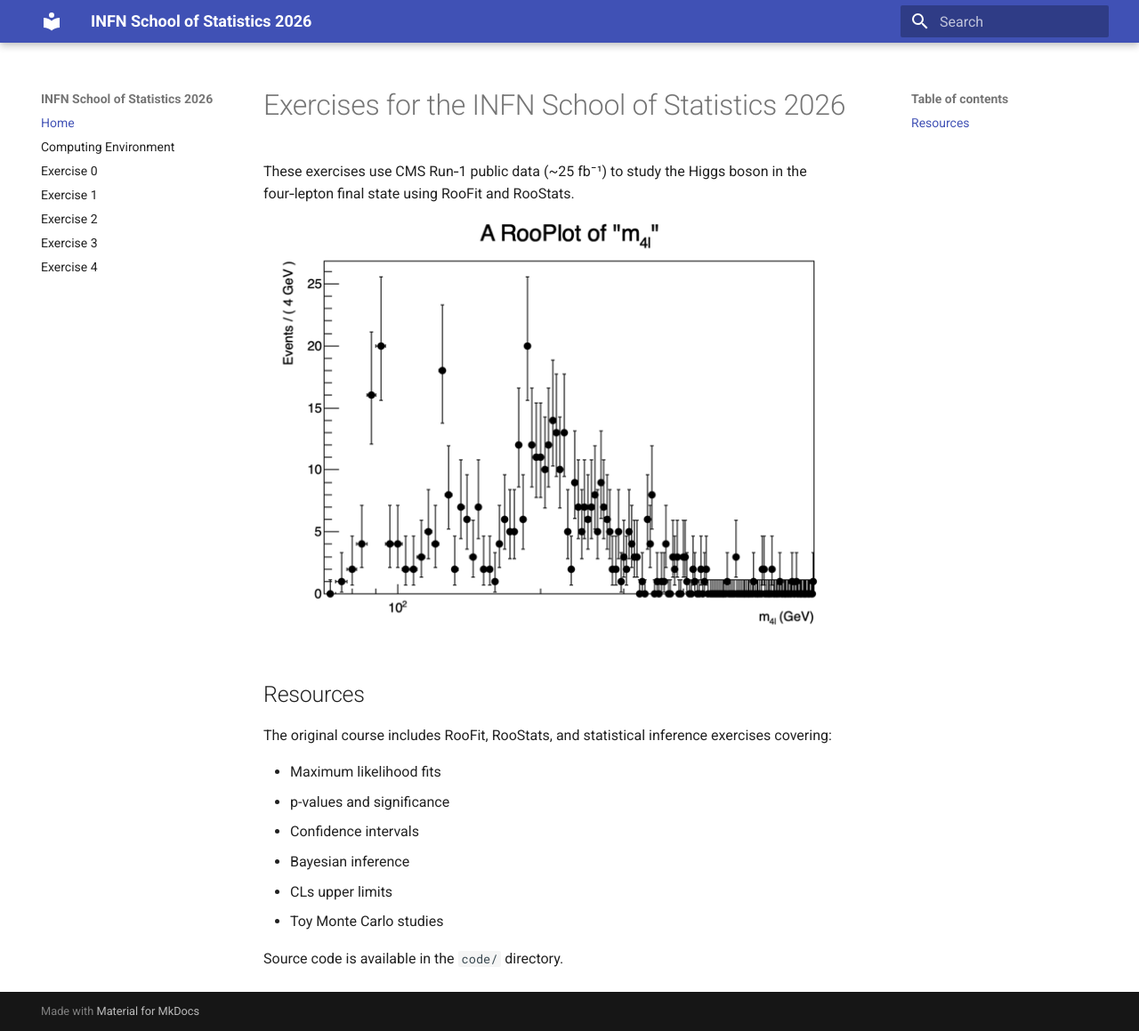
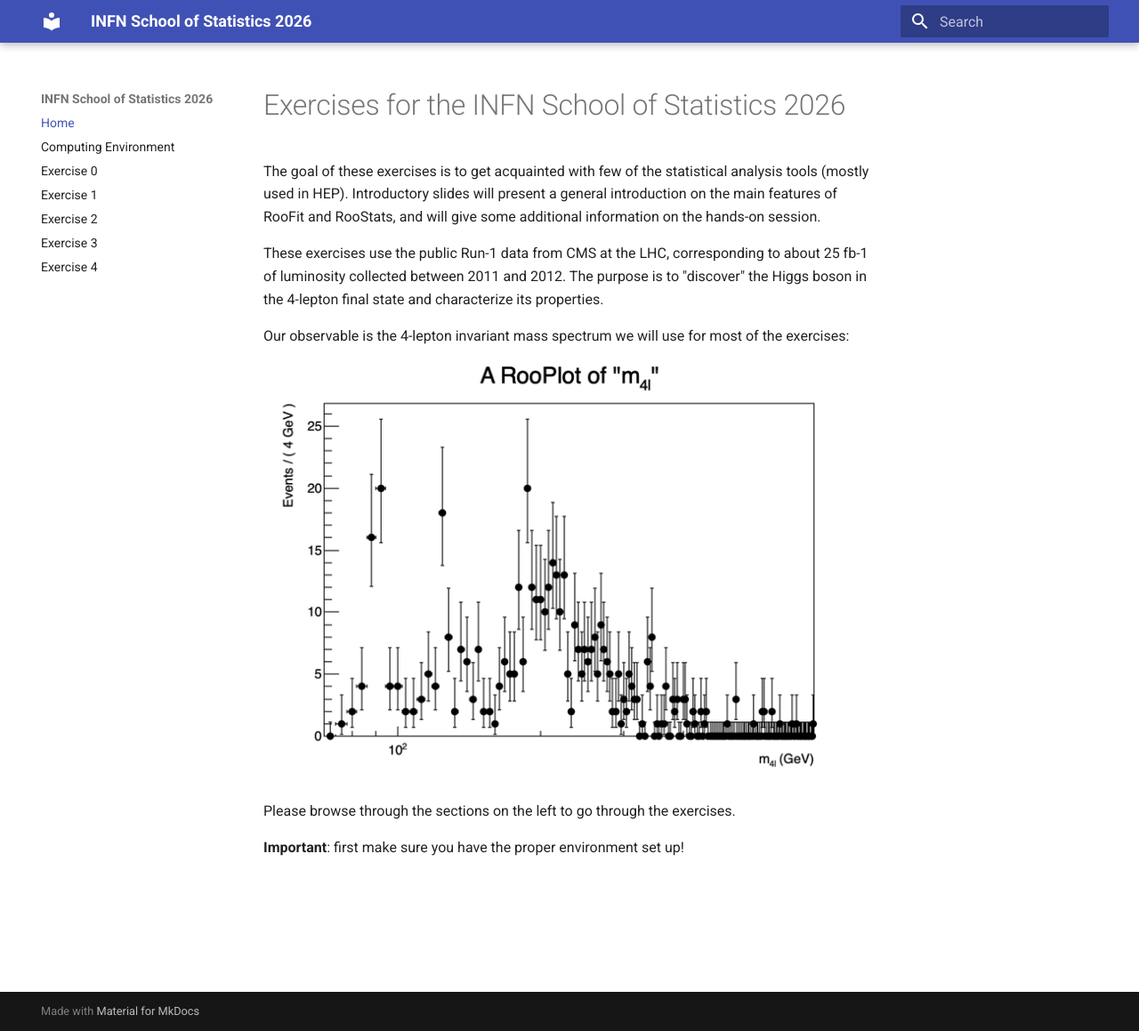
Before and after one commit to pellicci/INFNStat, an MkDocs documentation site: the page built from docs/index.md, in a window 1280 px wide and 1159 px high. Shown: the whole window at 89% size. Built offline with MkDocs 1.6.1 and Material for MkDocs 9.7.7, drawn with Linux system fonts in a browser that asks for light colours.

Commit message:
Update index.md

```diff
--- a/docs/index.md
+++ b/docs/index.md
@@ -1,19 +1,15 @@
 
 # Exercises for the INFN School of Statistics 2026
 
-These exercises use CMS Run‑1 public data (~25 fb⁻¹) to study the Higgs boson in the four‑lepton final state using RooFit and RooStats.
+The goal of these exercises is to get acquainted with few of the statistical analysis tools (mostly used in HEP). Introductory slides will present a general introduction on the main features of RooFit and RooStats, and will give some additional information on the hands-on session.
+
+ These exercises use the public Run-1 data from CMS at the LHC, corresponding to about 25 fb-1 of luminosity collected between 2011 and 2012. The purpose is to "discover" the Higgs boson in the 4-lepton final state and characterize its properties.
+
+Our observable is the 4-lepton invariant mass spectrum we will use for most of the exercises:
 
 ![m4l spectrum](assets/m4l_spectrum.gif)
 
-## Resources
 
-The original course includes RooFit, RooStats, and statistical inference exercises covering:
+Please browse through the sections on the left to go through the exercises.
 
-- Maximum likelihood fits
-- p-values and significance
-- Confidence intervals
-- Bayesian inference
-- CLs upper limits
-- Toy Monte Carlo studies
-
-Source code is available in the `code/` directory.
+**Important**: first make sure you have the proper environment set up!
```
